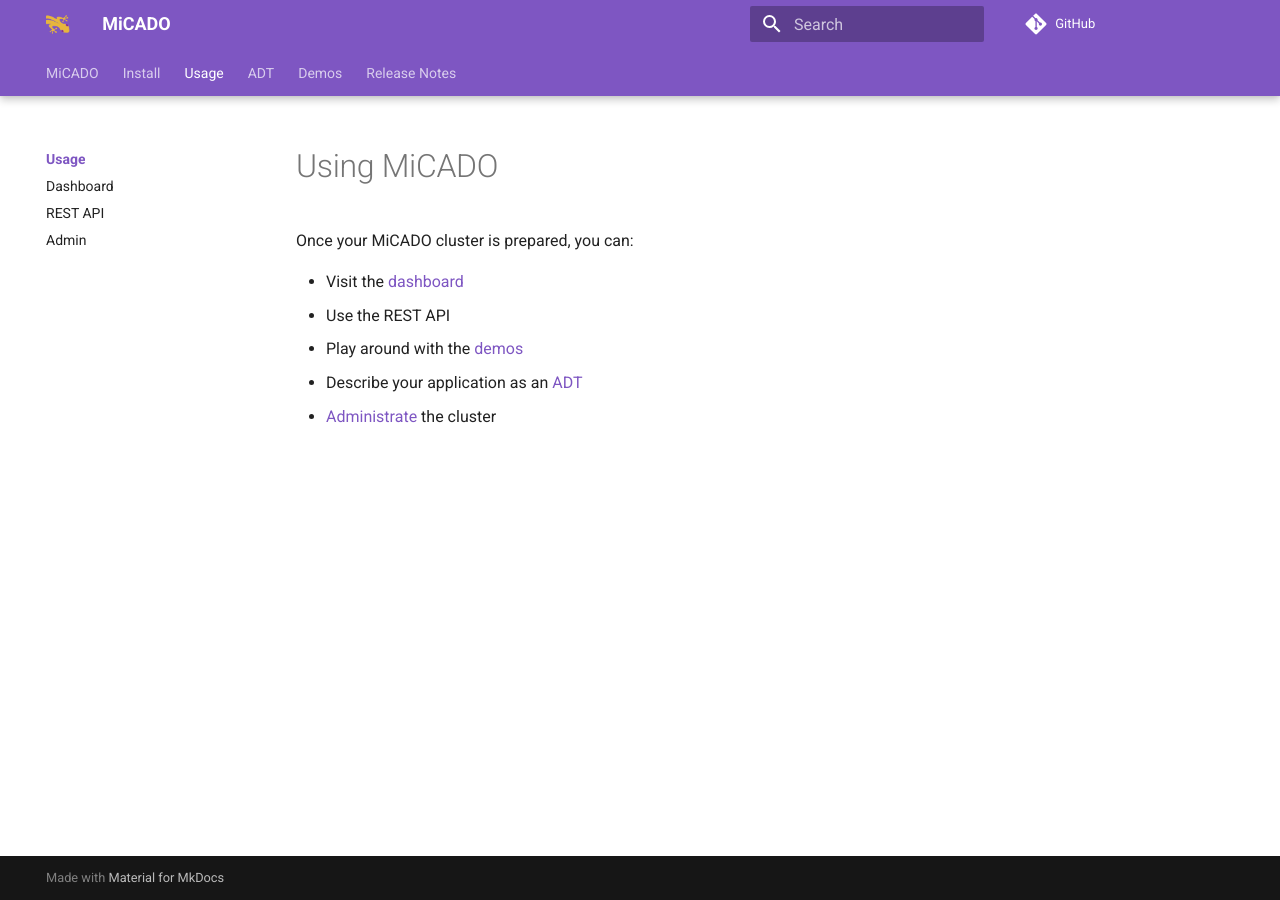
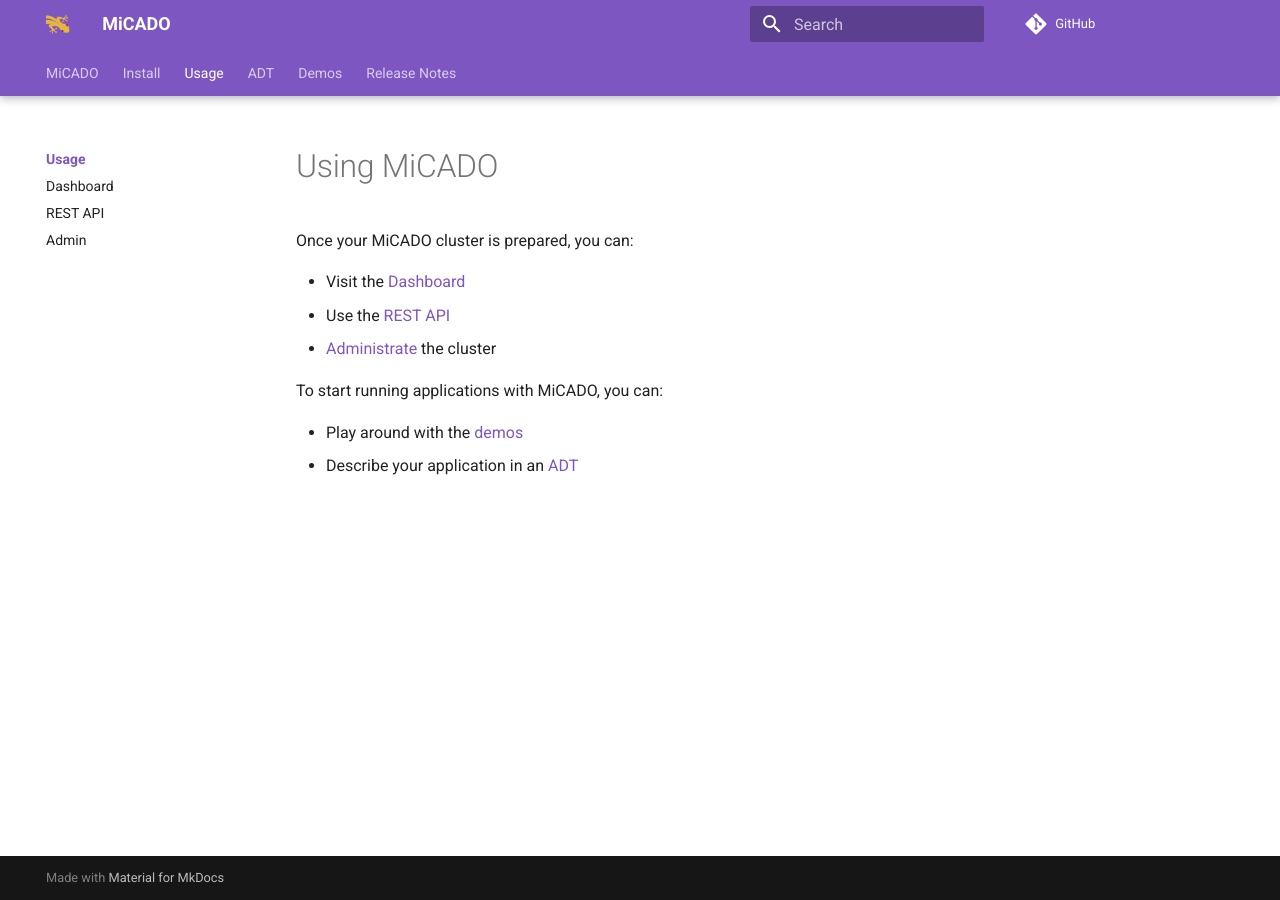
Before and after one commit to micado-scale/micado-scale.github.io, an MkDocs documentation site: the page built from docs/usage/index.md, in a window 1280 px wide. Built offline with MkDocs 1.6.1 and Material for MkDocs 9.7.7, drawn with Linux system fonts in a browser that asks for light colours; comment, search, counter and statistics services are not loaded.

Commit message:
refactor: improve usage page

```diff
--- a/docs/usage/index.md
+++ b/docs/usage/index.md
@@ -2,8 +2,11 @@
 
 Once your MiCADO cluster is prepared, you can:
 
-* Visit the [dashboard](dashboard.md)
-* Use the REST API
+* Visit the [Dashboard](dashboard.md)
+* Use the [REST API](restapi.md)
+* [Administrate](admin.md) the cluster
+
+To start running applications with MiCADO, you can:
+
 * Play around with the [demos](/demos/)
-* Describe your application as an [ADT](/adt/)
-* [Administrate](admin.md) the cluster
+* Describe your application in an [ADT](/adt/)
```
